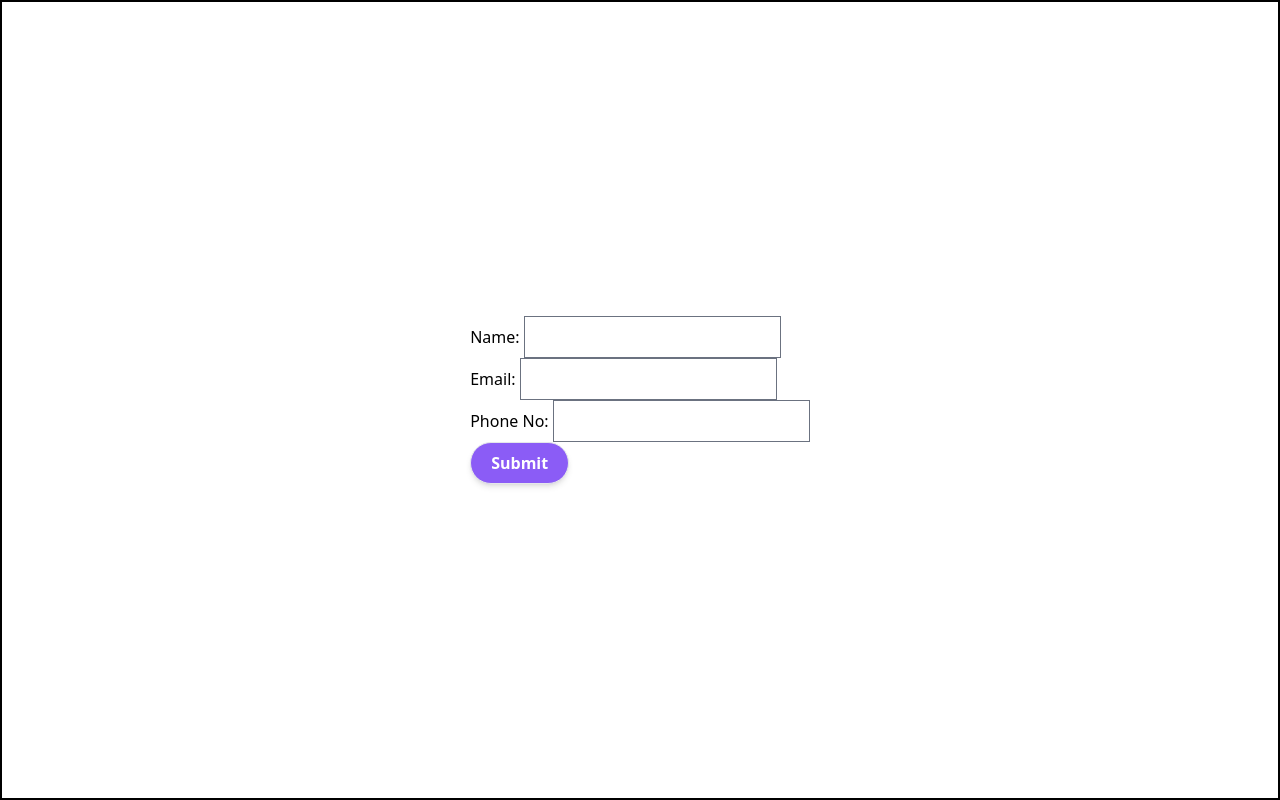
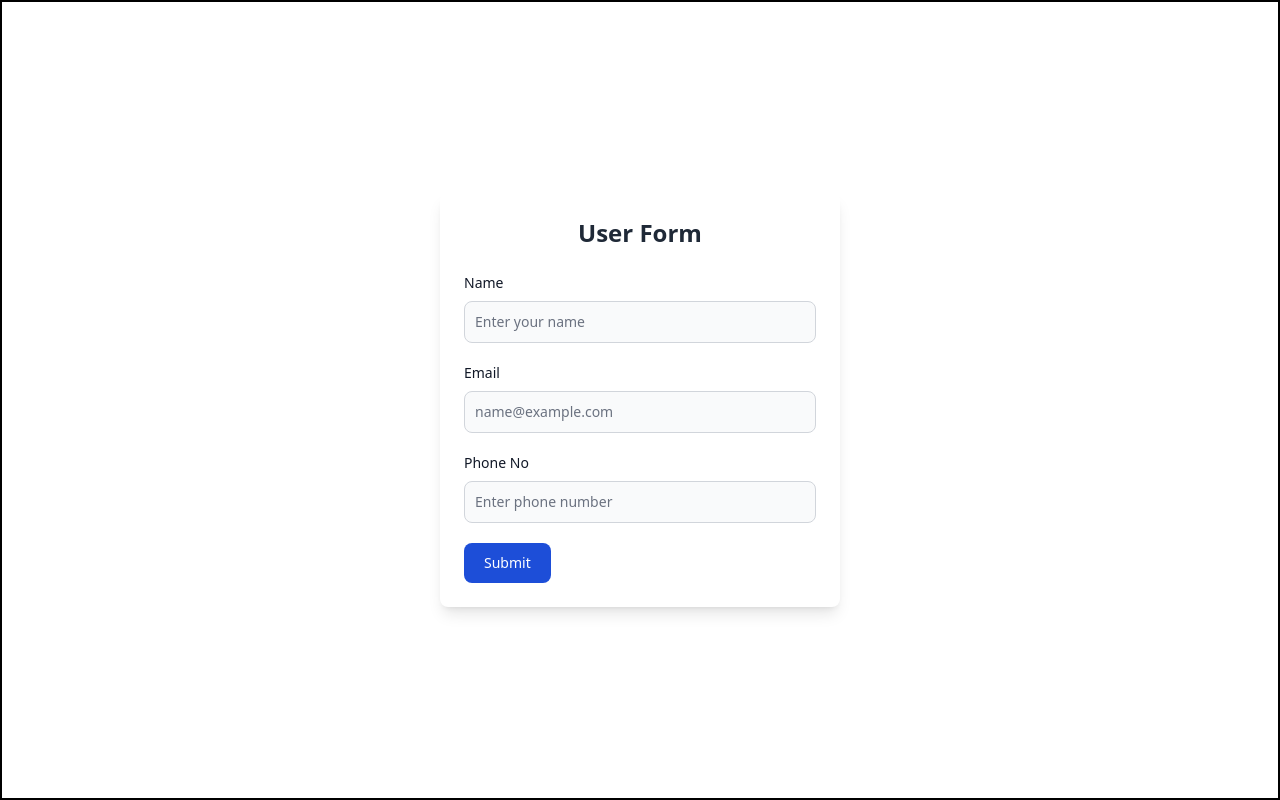
Before and after one commit to DeepLajpal/Responsive-Video-Page-with-WhatsApp-Integration, a React (Vite) app: page /user-form in a window 1280 px wide. Built offline with nearby package versions, Linux system fonts and the light colour scheme.

Commit message:
Refactor form submission logic and update input validation

```diff
--- a/src/components/UserForm.jsx
+++ b/src/components/UserForm.jsx
@@ -1,10 +1,9 @@
-import { useState } from "react"
+import { useState } from "react";
 import { useNavigate } from "react-router-dom";
 
-
 const UserForm = () => {
-    const [name, setName] = useState("")
-    const [email, setEmail] = useState("")
+    const [name, setName] = useState("");
+    const [email, setEmail] = useState("");
     const [phoneNumber, setPhoneNumber] = useState("");
     const navigate = useNavigate();
 
@@ -15,43 +14,86 @@ const UserForm = () => {
         const stringifyFormData = JSON.stringify({ name, email, phoneNumber });
         localStorage.setItem("FormData", stringifyFormData);
     }
+
     const handleInvalid = (e) => {
         const inputElement = e.target;
-        inputElement.setCustomValidity(`Invalid! ${e.target.name}, Please enter a valid ${e.target.name}`)
+        inputElement.setCustomValidity(`Invalid! ${e.target.name}, Please enter a valid ${e.target.name}`);
     }
 
     const handlePhoneNumber = (e) => {
-        const inputValue = e.target.value
+        const inputValue = e.target.value;
         if (/^\d*$/.test(inputValue)) {
             setPhoneNumber(inputValue);
         }
     }
-    const handleInput = (e)=> {
+
+    const handleInput = (e) => {
         const inputElement = e.target;
-        inputElement.setCustomValidity("")
+        inputElement.setCustomValidity("");
     }
 
     return (
-        <div className=''>
-            <form onSubmit={handleFormData}>
-                <div className=''>
-                    <label htmlFor="name">Name: </label>
-                    <input type="text" id='name' name="name" required onChange={(e) => setName(e.target.value)} onInvalid={handleInvalid} value={name} onInput={handleInput}/>
-                </div>
-                <div className=''>
-                    <label htmlFor="email">Email: </label>
-                    <input type="email" id='email' name="email" required onChange={(e) => setEmail(e.target.value)} onInvalid={handleInvalid} value={email} onInput={handleInput}/>
-                </div>
-                <div className=''>
-                    <label htmlFor="phoneNumber">Phone No: </label>
-                    <input type="text" id='phoneNumber' name="phoneNumber" value={phoneNumber} onChange={handlePhoneNumber} required onInvalid={handleInvalid} minLength="10" maxLength="10" onInput={handleInput} />
-                </div>
-                <div >
-                    <input className='px-5 py-2 rounded-full border border-solid	bg-violet-500 hover:bg-violet-400 active:bg-violet-600 font-semibold text-white shadow-md cursor-pointer' type="submit" value="Submit" />
-                </div>
-            </form>
-        </div>
-    )
+        <form onSubmit={handleFormData} className="w-[400px] mx-auto p-6 bg-white rounded-lg shadow-lg">
+            <h2 className="text-2xl font-bold text-gray-800 mb-6 text-center">User Form</h2>
+
+            <div className="mb-5">
+                <label htmlFor="name" className="block mb-2 text-sm font-medium text-gray-900">Name</label>
+                <input
+                    type="text"
+                    id="name"
+                    name="name"
+                    required
+                    onChange={(e) => setName(e.target.value)}
+                    onInvalid={handleInvalid}
+                    value={name}
+                    onInput={handleInput}
+                    className="bg-gray-50 border border-gray-300 text-gray-900 text-sm rounded-lg focus:ring-blue-500 focus:border-blue-500 block w-full p-2.5"
+                    placeholder="Enter your name"
+                />
+            </div>
+
+            <div className="mb-5">
+                <label htmlFor="email" className="block mb-2 text-sm font-medium text-gray-900">Email</label>
+                <input
+                    type="email"
+                    id="email"
+                    name="email"
+                    required
+                    onChange={(e) => setEmail(e.target.value)}
+                    onInvalid={handleInvalid}
+                    value={email}
+                    onInput={handleInput}
+                    className="bg-gray-50 border border-gray-300 text-gray-900 text-sm rounded-lg focus:ring-blue-500 focus:border-blue-500 block w-full p-2.5"
+                    placeholder="name@example.com"
+                />
+            </div>
+
+            <div className="mb-5">
+                <label htmlFor="phoneNumber" className="block mb-2 text-sm font-medium text-gray-900">Phone No</label>
+                <input
+                    type="text"
+                    id="phoneNumber"
+                    name="phoneNumber"
+                    value={phoneNumber}
+                    onChange={handlePhoneNumber}
+                    required
+                    onInvalid={handleInvalid}
+                    minLength="10"
+                    maxLength="10"
+                    onInput={handleInput}
+                    className="bg-gray-50 border border-gray-300 text-gray-900 text-sm rounded-lg focus:ring-blue-500 focus:border-blue-500 block w-full p-2.5"
+                    placeholder="Enter phone number"
+                />
+            </div>
+
+            <button
+                type="submit"
+                className="text-white bg-blue-700 hover:bg-blue-800 focus:ring-4 focus:outline-none focus:ring-blue-300 font-medium rounded-lg text-sm w-full sm:w-auto px-5 py-2.5 text-center"
+            >
+                Submit
+            </button>
+        </form>
+    );
 }
 
-export default UserForm
+export default UserForm;
```
